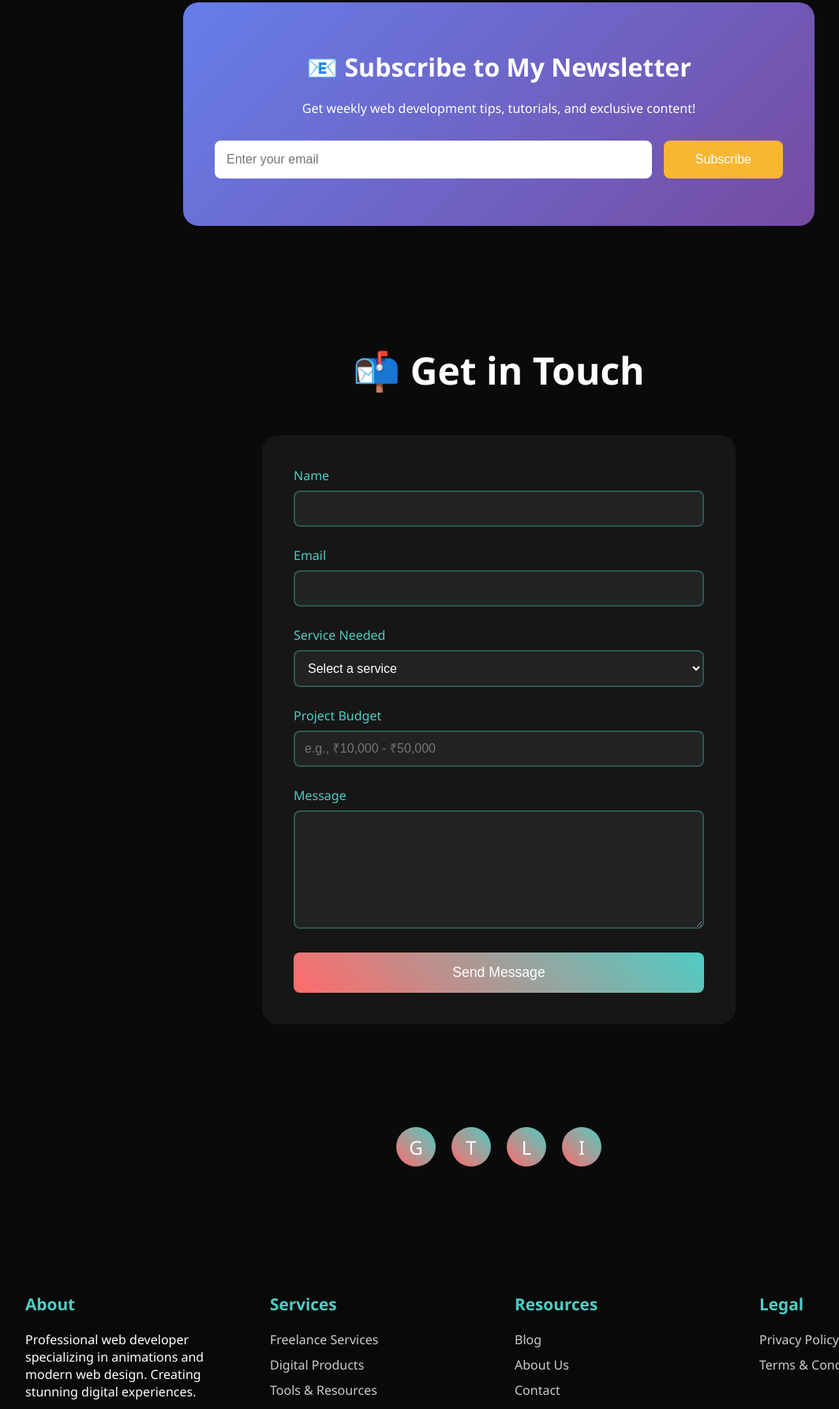
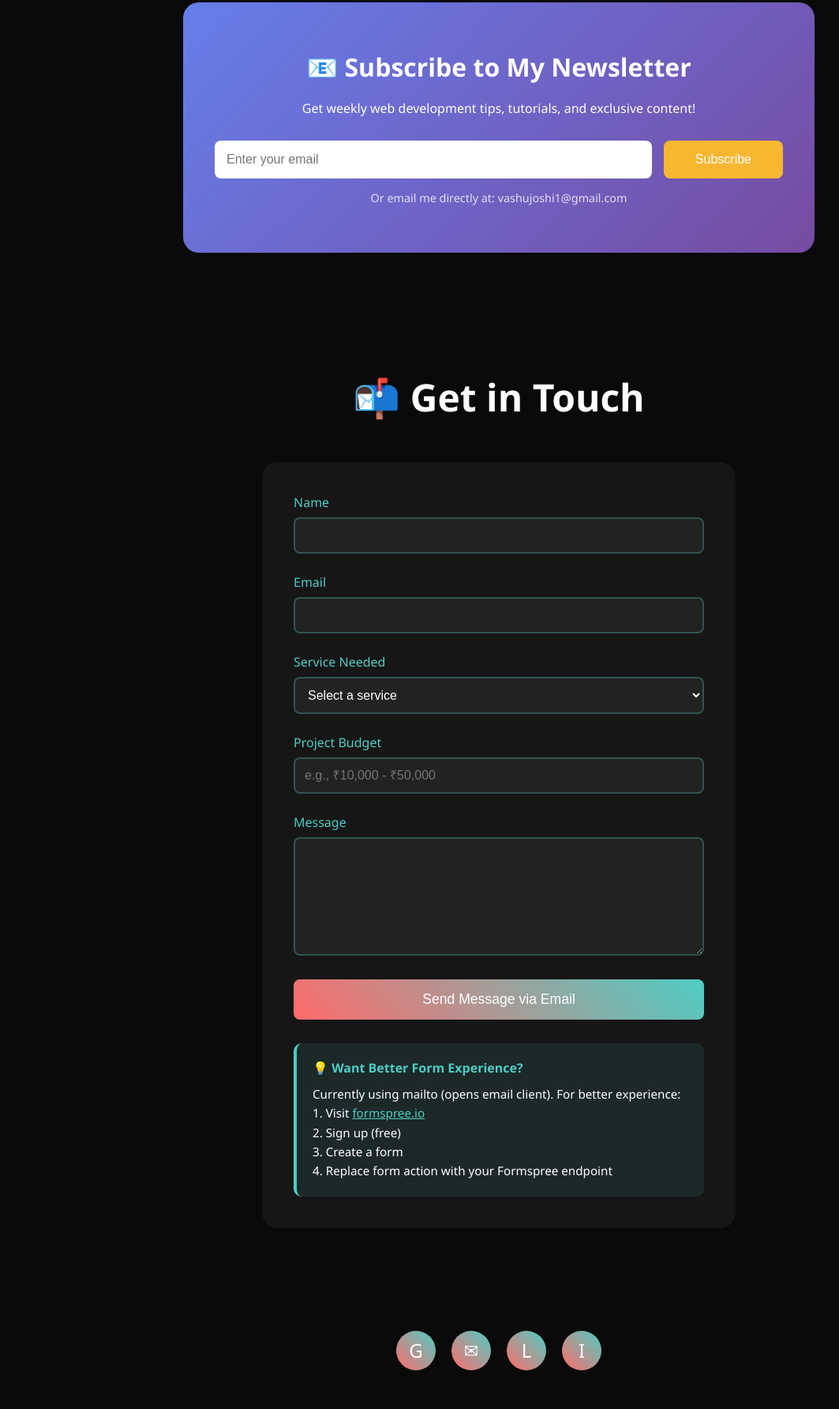
Before and after one commit to vashujoshi1-cmd/vashu-animated-showcase, a plain HTML site: page index.html in a window 1280 px wide. Shown: the part 3487-5271 px from the top of the page at 79% size, without its empty margins (8-1071 px from the left). Drawn offline with Linux system fonts and the light colour scheme.

Commit message:
Fix contact form - add working mailto and Formspree instructions

```diff
--- a/index.html
+++ b/index.html
@@ -649,23 +649,25 @@
     <div class="newsletter scroll-reveal">
         <h3>📧 Subscribe to My Newsletter</h3>
         <p>Get weekly web development tips, tutorials, and exclusive content!</p>
-        <form class="newsletter-form" action="https://formspree.io/f/YOUR-FORM-ID" method="POST">
-            <input type="email" name="email" placeholder="Enter your email" required>
+        <form class="newsletter-form" action="mailto:vashujoshi1@gmail.com" method="GET">
+            <input type="email" name="subject" placeholder="Enter your email" required>
             <button type="submit">Subscribe</button>
         </form>
+        <p style="font-size: 0.9rem; margin-top: 15px; opacity: 0.8;">Or email me directly at: vashujoshi1@gmail.com</p>
     </div>
 
     <!-- Contact Form -->
     <section class="section scroll-reveal" id="contact">
         <h2>📬 Get in Touch</h2>
-        <form class="contact-form" action="https://formspree.io/f/YOUR-FORM-ID" method="POST">
+        <div class="contact-form">
+            <form action="mailto:vashujoshi1@gmail.com" method="GET">
                 <div class="form-group">
                     <label>Name</label>
                     <input type="text" name="name" required>
                 </div>
                 <div class="form-group">
                     <label>Email</label>
-                <input type="email" name="email" required>
+                    <input type="email" name="from" required>
                 </div>
                 <div class="form-group">
                     <label>Service Needed</label>
@@ -683,16 +685,28 @@
                 </div>
                 <div class="form-group">
                     <label>Message</label>
-                <textarea name="message" required></textarea>
+                    <textarea name="body" required></textarea>
                 </div>
-            <button type="submit" class="submit-btn">Send Message</button>
+                <button type="submit" class="submit-btn">Send Message via Email</button>
             </form>
+
+            <div style="margin-top: 30px; padding: 20px; background: rgba(78, 205, 196, 0.1); border-radius: 10px; border-left: 4px solid #4ecdc4;">
+                <h4 style="color: #4ecdc4; margin-bottom: 10px;">💡 Want Better Form Experience?</h4>
+                <p style="font-size: 0.95rem; line-height: 1.6;">
+                    Currently using mailto (opens email client). For better experience:<br>
+                    1. Visit <a href="https://formspree.io" target="_blank" style="color: #4ecdc4;">formspree.io</a><br>
+                    2. Sign up (free)<br>
+                    3. Create a form<br>
+                    4. Replace form action with your Formspree endpoint
+                </p>
+            </div>
+        </div>
     </section>
 
     <!-- Social Media Links -->
     <div class="social-links scroll-reveal">
         <a href="https://github.com/vashujoshi1-cmd" target="_blank" class="social-btn">G</a>
-        <a href="https://twitter.com/YOUR-HANDLE" target="_blank" class="social-btn">T</a>
+        <a href="mailto:vashujoshi1@gmail.com" class="social-btn">✉</a>
         <a href="https://linkedin.com/in/YOUR-PROFILE" target="_blank" class="social-btn">L</a>
         <a href="https://instagram.com/YOUR-HANDLE" target="_blank" class="social-btn">I</a>
     </div>
```
Lines whose indentation alone changed are shown as unchanged.
